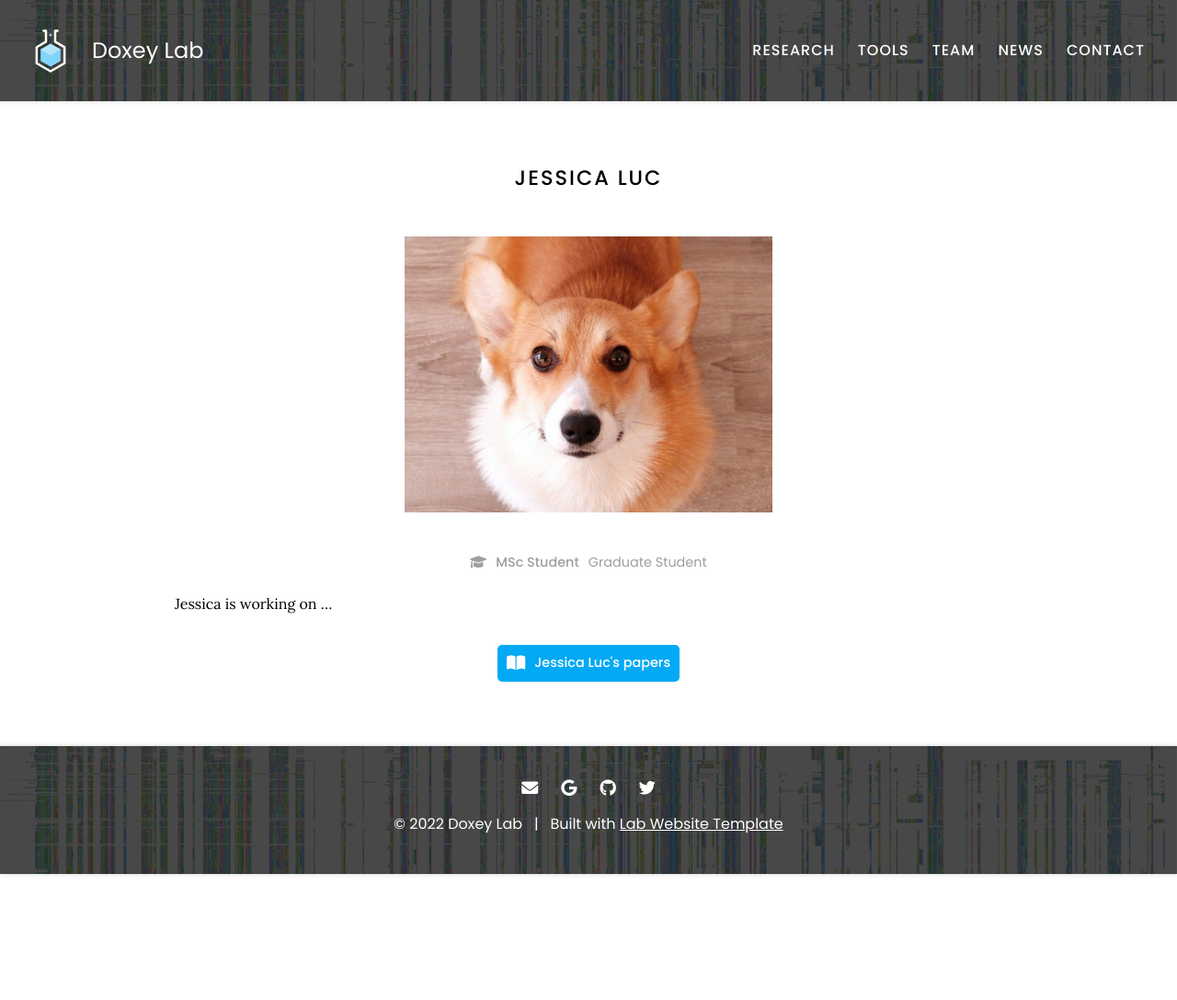
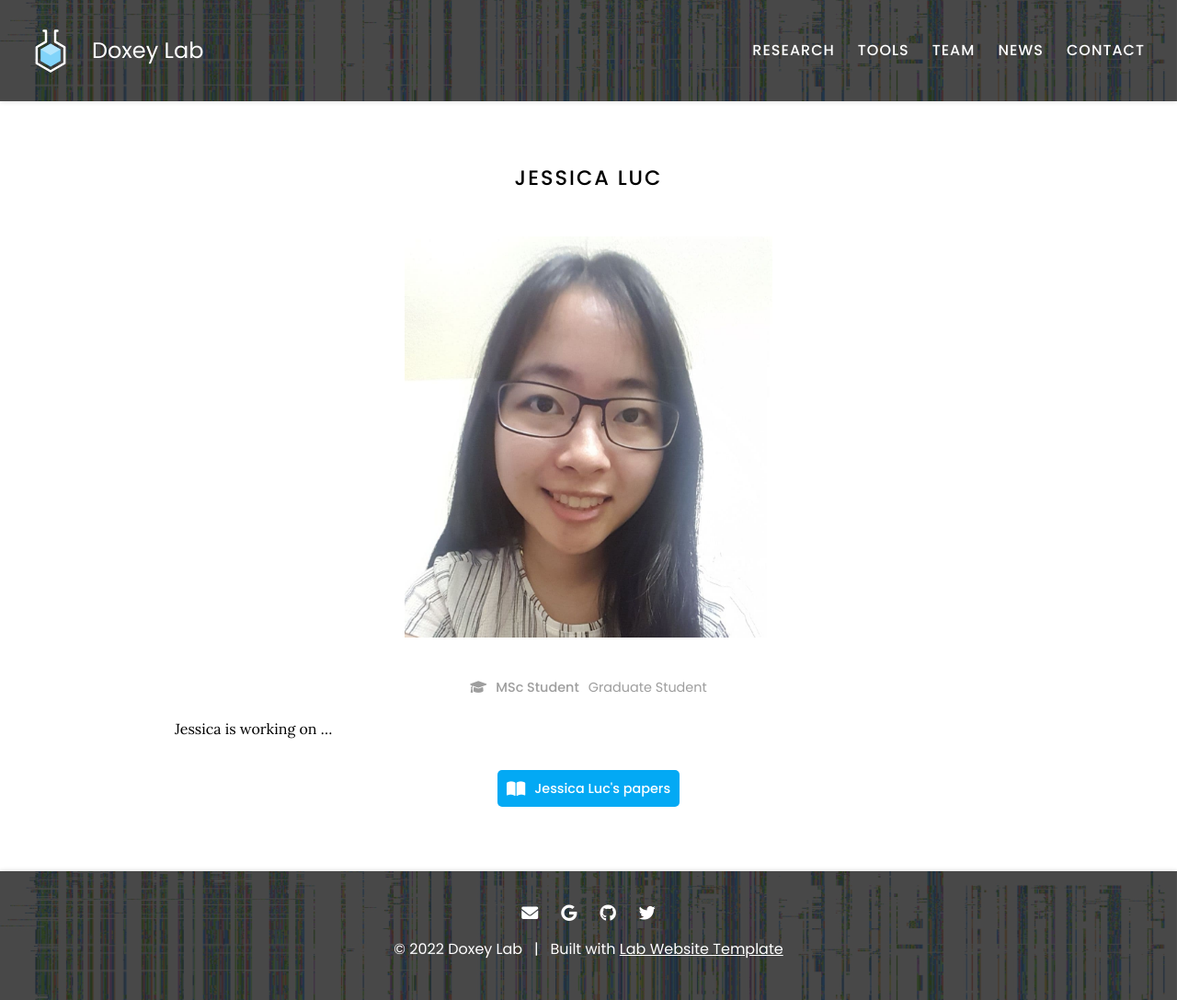
Before and after one commit to doxeylab/doxeylab-website, a Jekyll site: the page built from _members/jessica-luc.md, in a window 1280 px wide. Shown: the whole page at 92% size. Built offline with Jekyll 4.4.1, drawn with Linux system fonts in a browser that asks for light colours; before the commit the page ends 950 px from its top, so only the background shows below that.

Commit message:
Update jessica-luc.md

```diff
--- a/_members/jessica-luc.md
+++ b/_members/jessica-luc.md
@@ -1,6 +1,6 @@
 ---
 name: Jessica Luc
-image: images/member.jpg
+image: images/team/jessica-luc.jpg
 description: Graduate Student
 role: msc
 group: current
```
